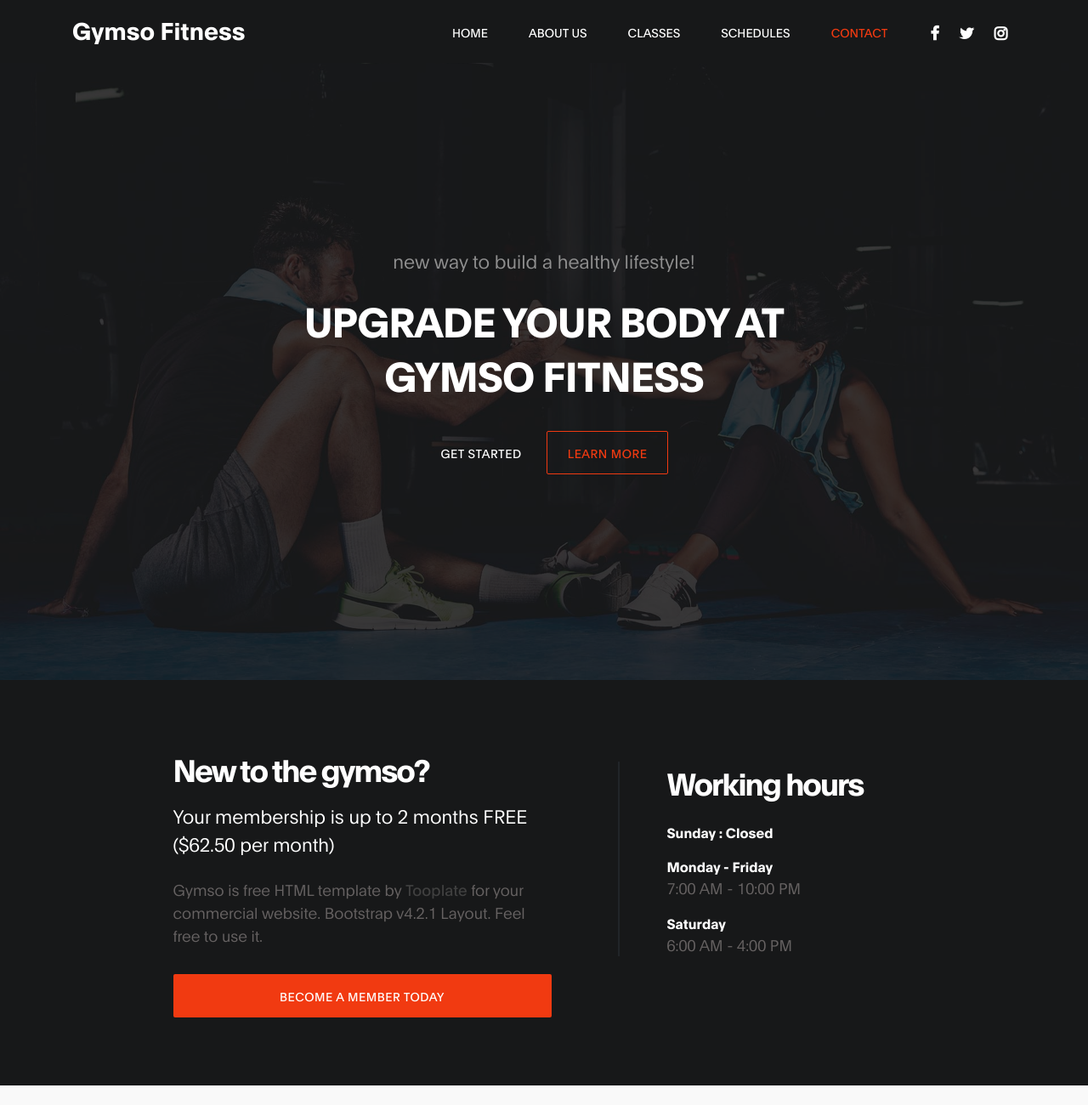
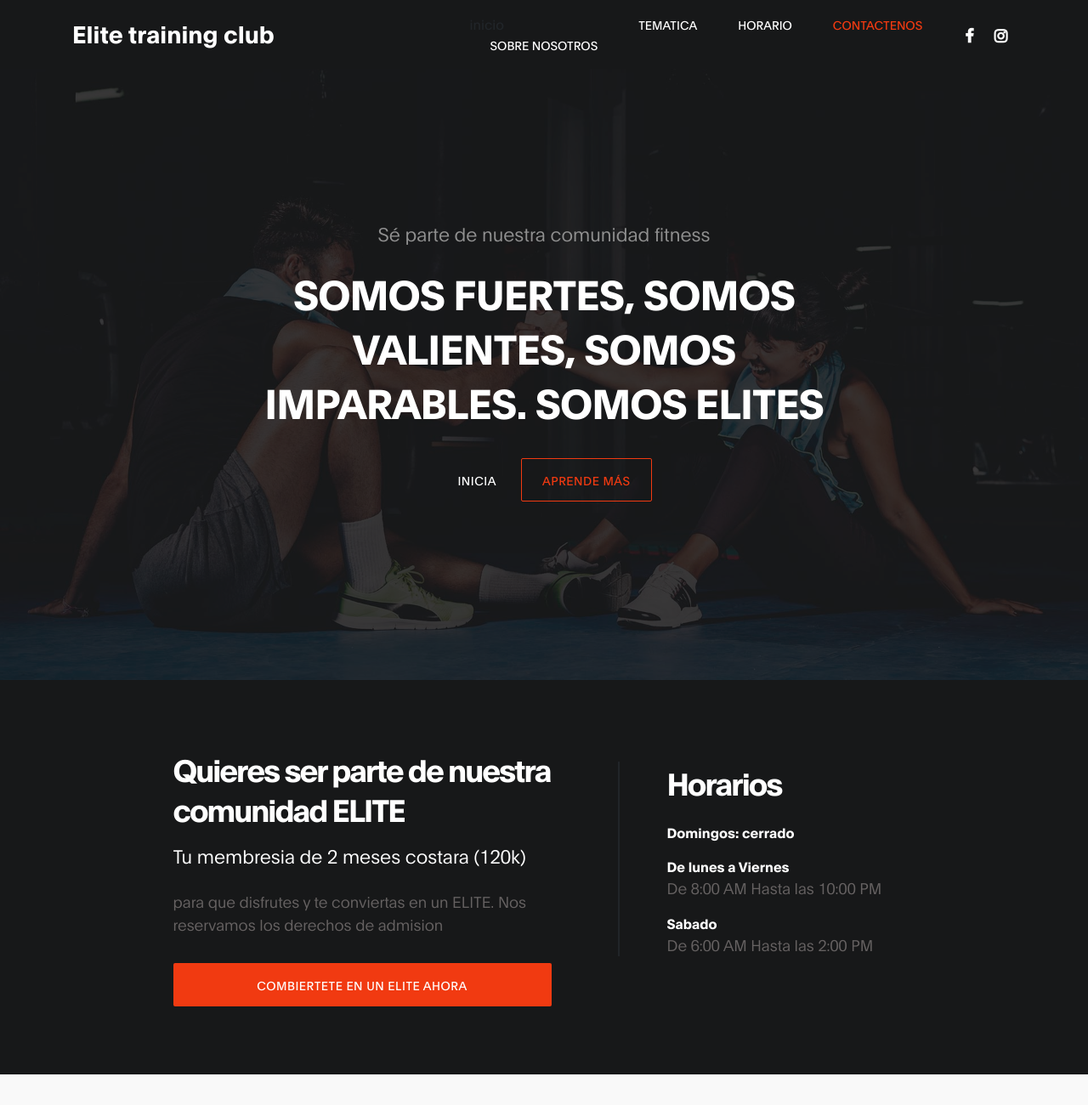
Before and after one commit to juanpBB/pagina_gym, a website: page src/2119_gymso_fitness/index.html in a window 1280 px wide. Shown: the top 1300 px of the page at 85% size. Drawn offline with Linux system fonts and the light colour scheme.

Commit message:
algo pequeño traducido

```diff
--- a/src/2119_gymso_fitness/index.html
+++ b/src/2119_gymso_fitness/index.html
@@ -2,7 +2,7 @@
 <html lang="en">
 <head>
 
-     <title>Gymso Fitness HTML Template</title>
+     <title>Elite training</title>
 
      <meta charset="UTF-8">
      <meta http-equiv="X-UA-Compatible" content="IE=Edge">
@@ -28,7 +28,7 @@
     <nav class="navbar navbar-expand-lg fixed-top">
         <div class="container">
 
-            <a class="navbar-brand" href="index.html">Gymso Fitness</a>
+            <a class="navbar-brand" href="index.html">Elite training club</a>
 
             <button class="navbar-toggler" type="button" data-toggle="collapse" data-target="#navbarNav" aria-controls="navbarNav" aria-expanded="false"
                 aria-label="Toggle navigation">
@@ -38,30 +38,29 @@
             <div class="collapse navbar-collapse" id="navbarNav">
                 <ul class="navbar-nav ml-lg-auto">
                     <li class="nav-item">
-                        <a href="#home" class="nav-link smoothScroll">Home</a>
+                        <a href="#home" class="nav-link smoothScroll"></a>
+                    </li>
+
+                    <li class="nav-item">inicio
+                        <a href="#about" class="nav-link smoothScroll">sobre nosotros</a>
                     </li>
 
                     <li class="nav-item">
-                        <a href="#about" class="nav-link smoothScroll">About Us</a>
+                        <a href="#class" class="nav-link smoothScroll">Tematica</a>
                     </li>
 
                     <li class="nav-item">
-                        <a href="#class" class="nav-link smoothScroll">Classes</a>
+                        <a href="#schedule" class="nav-link smoothScroll">horario</a>
                     </li>
 
                     <li class="nav-item">
-                        <a href="#schedule" class="nav-link smoothScroll">Schedules</a>
-                    </li>
-
-                    <li class="nav-item">
-                        <a href="#contact" class="nav-link smoothScroll">Contact</a>
+                        <a href="#contact" class="nav-link smoothScroll">Contactenos</a>
                     </li>
                 </ul>
 
                 <ul class="social-icon ml-lg-3">
-                    <li><a href="https://fb.com/tooplate" class="fa fa-facebook"></a></li>
-                    <li><a href="#" class="fa fa-twitter"></a></li>
-                    <li><a href="#" class="fa fa-instagram"></a></li>
+                    <li><a href="https://www.facebook.com/profile.php?id=61551086219427&mibextid=kFxxJD" class="fa fa-facebook"></a></li>
+                    <li><a href="https://www.instagram.com/edisondarleysuarezrios?igsh=MWN6bnBmd2hzdHZodQ==" class="fa fa-instagram"></a></li>
                 </ul>
             </div>
 
@@ -80,13 +79,15 @@
                          <div class="col-lg-8 col-md-10 mx-auto col-12">
                               <div class="hero-text mt-5 text-center">
 
-                                    <h6 data-aos="fade-up" data-aos-delay="300">new way to build a healthy lifestyle!</h6>
+                                    <h6 data-aos="fade-up" data-aos-delay="300">Sé parte de nuestra comunidad fitness</h6>
 
-                                    <h1 class="text-white" data-aos="fade-up" data-aos-delay="500">Upgrade your body at Gymso Fitness</h1>
+                                    <h1 class="text-white" data-aos="fade-up" data-aos-delay="500"> Somos fuertes, somos valientes, somos imparables.
+                                        Somos ELITES
+                                    </h1>
 
-                                    <a href="#feature" class="btn custom-btn mt-3" data-aos="fade-up" data-aos-delay="600">Get started</a>
+                                    <a href="#feature" class="btn custom-btn mt-3" data-aos="fade-up" data-aos-delay="600">INICIA</a>
 
-                                    <a href="#about" class="btn custom-btn bordered mt-3" data-aos="fade-up" data-aos-delay="700">learn more</a>
+                                    <a href="#about" class="btn custom-btn bordered mt-3" data-aos="fade-up" data-aos-delay="700">Aprende más</a>
 
                               </div>
                          </div>
@@ -101,30 +102,30 @@
             <div class="row">
 
                 <div class="d-flex flex-column justify-content-center ml-lg-auto mr-lg-5 col-lg-5 col-md-6 col-12">
-                    <h2 class="mb-3 text-white" data-aos="fade-up">New to the gymso?</h2>
+                    <h2 class="mb-3 text-white" data-aos="fade-up">Quieres ser parte de nuestra comunidad ELITE</h2>
 
-                    <h6 class="mb-4 text-white" data-aos="fade-up">Your membership is up to 2 months FREE ($62.50 per month)</h6>
+                    <h6 class="mb-4 text-white" data-aos="fade-up">Tu membresia de 2 meses costara (120k)</h6>
 
-                    <p data-aos="fade-up" data-aos-delay="200">Gymso is free HTML template by <a rel="nofollow" href="https://www.tooplate.com" target="_parent">Tooplate</a> for your commercial website. Bootstrap v4.2.1 Layout. Feel free to use it.</p>
+                    <p data-aos="fade-up" data-aos-delay="200">para que disfrutes y te conviertas en un ELITE. <a rel="nofollow" href="https://www.tooplate.com" target="_parent"></a>Nos reservamos los derechos de admision</p>
 
-                    <a href="#" class="btn custom-btn bg-color mt-3" data-aos="fade-up" data-aos-delay="300" data-toggle="modal" data-target="#membershipForm">Become a member today</a>
+                    <a href="#" class="btn custom-btn bg-color mt-3" data-aos="fade-up" data-aos-delay="300" data-toggle="modal" data-target="#membershipForm">combiertete en un ELITE ahora </a>
                 </div>
 
                 <div class="mr-lg-auto mt-3 col-lg-4 col-md-6 col-12">
                      <div class="about-working-hours">
                           <div>
 
-                                <h2 class="mb-4 text-white" data-aos="fade-up" data-aos-delay="500">Working hours</h2>
+                                <h2 class="mb-4 text-white" data-aos="fade-up" data-aos-delay="500">Horarios</h2>
 
-                               <strong class="d-block" data-aos="fade-up" data-aos-delay="600">Sunday : Closed</strong>
+                               <strong class="d-block" data-aos="fade-up" data-aos-delay="600">Domingos: cerrado</strong>
 
-                               <strong class="mt-3 d-block" data-aos="fade-up" data-aos-delay="700">Monday - Friday</strong>
+                               <strong class="mt-3 d-block" data-aos="fade-up" data-aos-delay="700">De lunes a Viernes</strong>
 
-                                <p data-aos="fade-up" data-aos-delay="800">7:00 AM - 10:00 PM</p>
+                                <p data-aos="fade-up" data-aos-delay="800">De 8:00 AM Hasta las 10:00 PM</p>
 
-                                <strong class="mt-3 d-block" data-aos="fade-up" data-aos-delay="700">Saturday</strong>
+                                <strong class="mt-3 d-block" data-aos="fade-up" data-aos-delay="700">Sabado</strong>
 
-                                <p data-aos="fade-up" data-aos-delay="800">6:00 AM - 4:00 PM</p>
+                                <p data-aos="fade-up" data-aos-delay="800">De 6:00 AM Hasta las 2:00 PM</p>
                                </div>
                           </div>
                      </div>
@@ -141,11 +142,12 @@
                     <div class="row">
 
                             <div class="mt-lg-5 mb-lg-0 mb-4 col-lg-5 col-md-10 mx-auto col-12">
-                                <h2 class="mb-4" data-aos="fade-up" data-aos-delay="300">Hello, we are Gymso</h2>
+                                <h2 class="mb-4" data-aos="fade-up" data-aos-delay="300">Hola nosotros somos elite training club </h2>
 
-                                <p data-aos="fade-up" data-aos-delay="400">You are NOT allowed to redistribute this HTML template downloadable ZIP file on any template collection site. You are allowed to use this template for your personal or business websites.</p>
+                                <p data-aos="fade-up" data-aos-delay="400">En ELITE Training Club, no solo entrenas, transformas. Nuestro gimnasio es un espacio diseñado para quienes buscan ir más allá en su rendimiento físico, mental y emocional.</p>
 
-                                <p data-aos="fade-up" data-aos-delay="500">If you have any question regarding <a rel="nofollow" href="https://www.tooplate.com/view/2119-gymso-fitness" target="_parent">Gymso Fitness HTML template</a>, you can <a rel="nofollow" href="https://www.tooplate.com/contact" target="_parent">contact Tooplate</a> immediately. Thank you.</p>
+                                <p data-aos="fade-up" data-aos-delay="500">
+Ofrecemos instalaciones modernas, equipos de calidad y entrenadores expertos que te ayudarán a alcanzar tus objetivos, ya sea mejorar tu resistencia, fuerza, perder peso o mantenerte en forma. El entrenamiento aquí es más que una actividad, es un estilo de vida. <a rel="nofollow" href="https://www.tooplate.com/view/2119-gymso-fitness" target="_parent"></a><a rel="nofollow" href="https://www.tooplate.com/contact" target="_parent"></a> </p>
 
                             </div>
 
```
